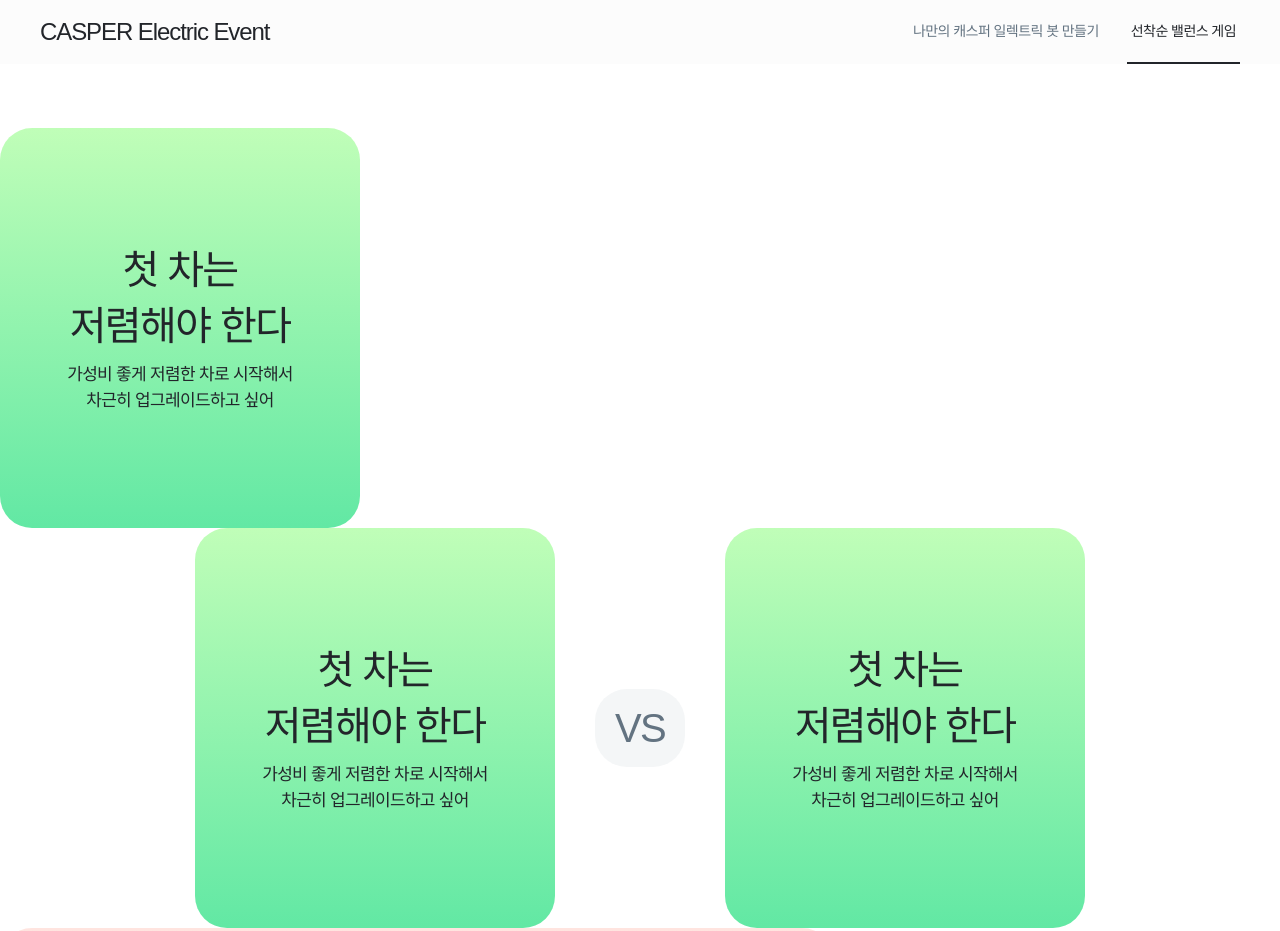
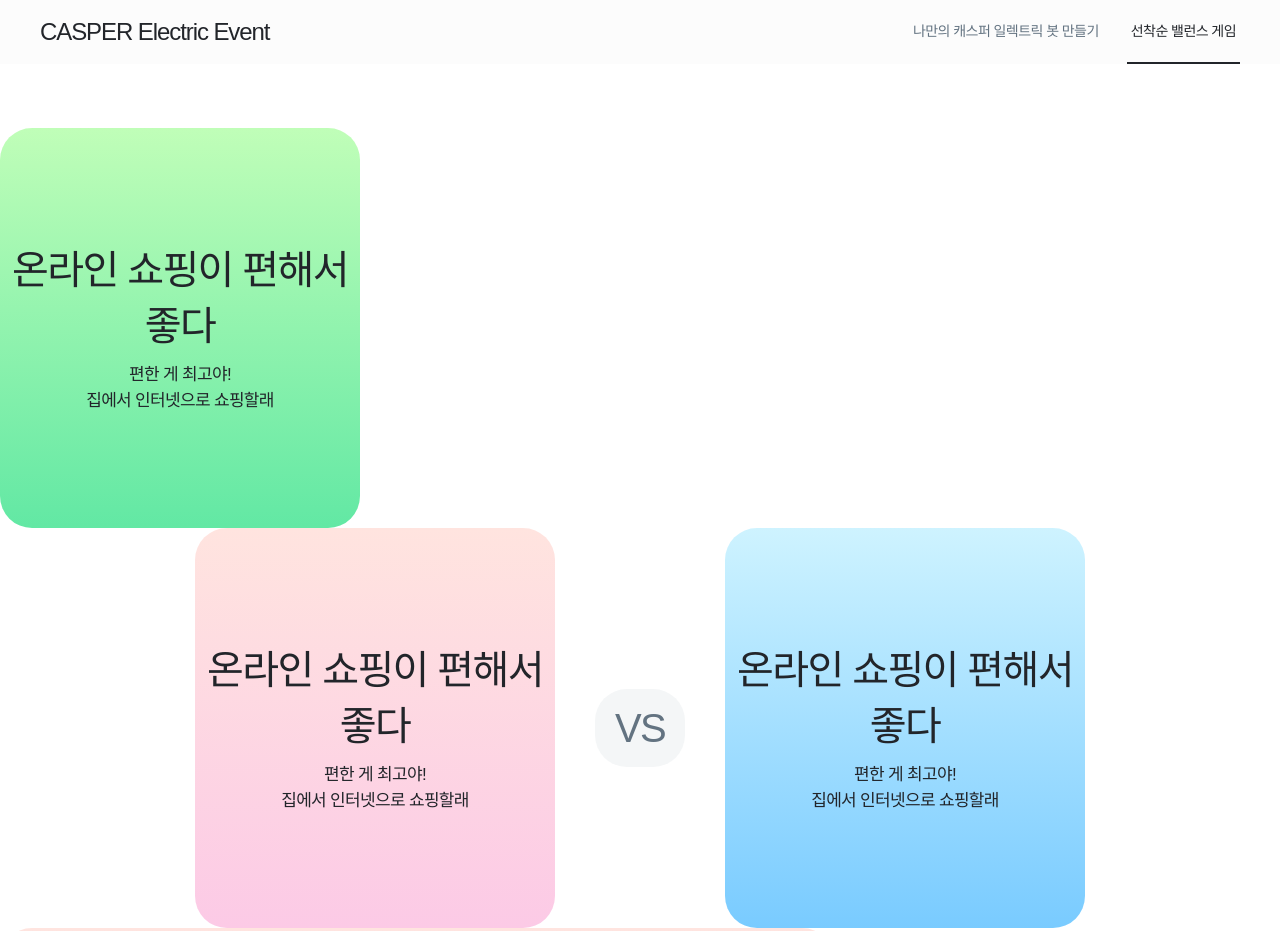
Before and after one commit to softeerbootcamp4th/Team7-HybridJGS-FE, a React (Vite) app in the folder client/: page /rush in a window 1280 px wide. Shown: the top 931 px of the page. Built offline with nearby package versions, Linux system fonts and the light colour scheme; a web font is replaced by a local one.

Commit message:
feat: RushCard 컴포넌트 데이터 동적 업데이트 방식 적용

```diff
--- a/client/src/features/Rush/RushCard.tsx
+++ b/client/src/features/Rush/RushCard.tsx
@@ -1,16 +1,49 @@
-export default function RushCard() {
+import React from "react";
+import { cva } from "class-variance-authority";
+import {
+    CARD_COLOR,
+    CARD_DAYS,
+    CARD_DESCRIPTION,
+    CARD_SELECTED_STATUS,
+    CARD_TITLES,
+    CARD_TYPE,
+} from "@/constants/Rush/rushCard.tsx";
+
+interface RushCardProps {
+    color: (typeof CARD_COLOR)[keyof typeof CARD_COLOR];
+}
+
+const backgroundGradients = cva(
+    `flex flex-col gap-2 justify-center items-center w-[360px] h-[400px] text-n-neutral-950 rounded-800`,
+    {
+        variants: {
+            color: {
+                [CARD_COLOR.BLUE]: "bg-gradient-blue",
+                [CARD_COLOR.RED]: "bg-gradient-red",
+                [CARD_COLOR.YELLOW]: "bg-gradient-yellow",
+                [CARD_COLOR.GREEN]: "bg-gradient-green",
+            },
+        },
+        defaultVariants: {
+            color: CARD_COLOR.GREEN,
+        },
+    }
+);
+
+type CardType = (typeof CARD_TYPE)[keyof typeof CARD_TYPE];
+
+const currentDay = CARD_DAYS.DAY2;
+const cardType: CardType = CARD_TYPE.FIRST_CARD;
+const cardStatus = CARD_SELECTED_STATUS.FALSE;
+
+const cardTitle = CARD_TITLES[currentDay][cardType];
+const cardDescription = CARD_DESCRIPTION[currentDay][cardType][cardStatus];
+
+export default function RushCard({ color }: RushCardProps) {
     return (
-        <div className="flex flex-col gap-2 justify-center items-center w-[360px] h-[400px] text-n-neutral-950 bg-gradient-green rounded-800">
-            <h2 className="h-heading-2-bold text-center">
-                첫 차는
-                <br />
-                저렴해야 한다
-            </h2>
-            <p className="h-body-1-regular text-center">
-                가성비 좋게 저렴한 차로 시작해서
-                <br />
-                차근히 업그레이드하고 싶어
-            </p>
+        <div className={backgroundGradients({ color: color })}>
+            <h2 className="h-heading-2-bold text-center">{cardTitle}</h2>
+            <p className="h-body-1-regular text-center">{cardDescription}</p>
         </div>
     );
 }
--- a/client/src/features/Rush/RushCardComparison.tsx
+++ b/client/src/features/Rush/RushCardComparison.tsx
@@ -1,13 +1,14 @@
+import { CARD_COLOR } from "@/constants/Rush/rushCard.tsx";
 import RushCard from "@/features/Rush/RushCard.tsx";
 
 export default function RushCardComparison() {
     return (
         <div className="flex gap-10 justify-center items-center">
-            <RushCard />
+            <RushCard color={CARD_COLOR.RED} />
             <p className="h-heading-2-bold text-n-neutral-500 bg-n-neutral-50 rounded-800 w-[90px] h-[78px] flex justify-center items-center">
                 VS
             </p>
-            <RushCard />
+            <RushCard color={CARD_COLOR.BLUE} />
         </div>
     );
 }
```
